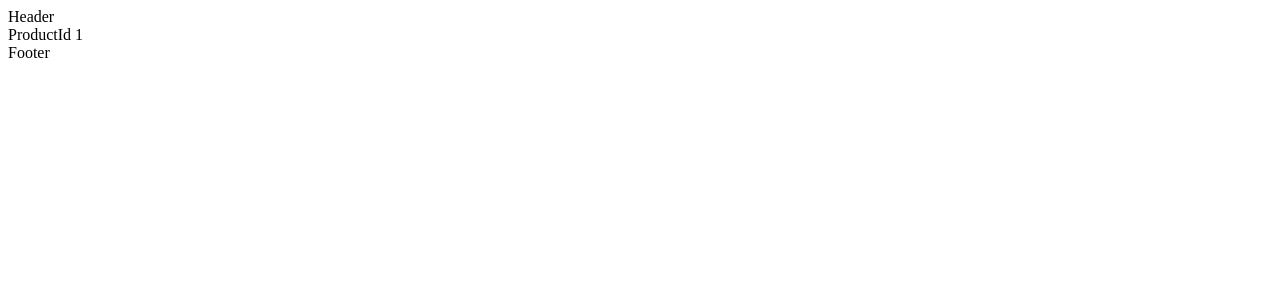
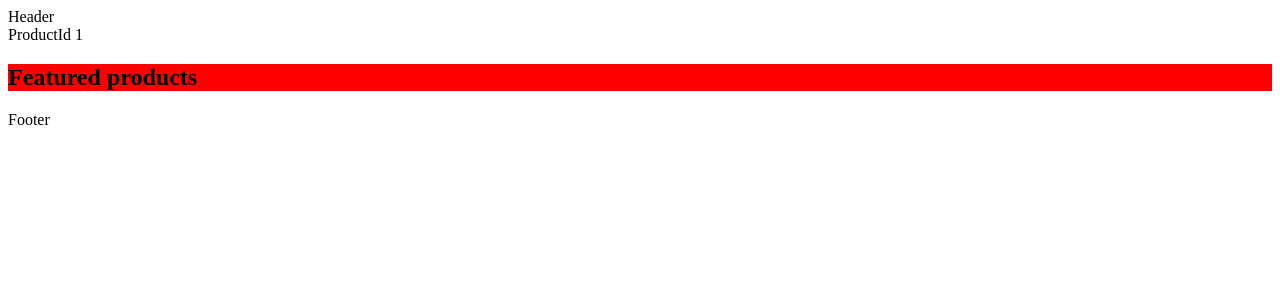
Before and after one commit to GeorgievPlamen/ReactPlayground, a Next.js app in the folder NextPlayground/hello-world/: page /products/1 in a window 1280 px wide. Shown: the top 300 px of the page. Built offline with nearby package versions, Linux system fonts and the light colour scheme.

Commit message:
nested layout

```diff
--- /dev/null
+++ b/NextPlayground/hello-world/src/app/products/[productId]/layout.tsx
@@ -0,0 +1,14 @@
+export default function ProductDetailsLayout({
+  children,
+}: {
+  children: React.ReactNode;
+}) {
+  return (
+    <>
+      {children}
+      <div style={{ background: "red" }}>
+        <h2>Featured products</h2>
+      </div>
+    </>
+  );
+}
```
